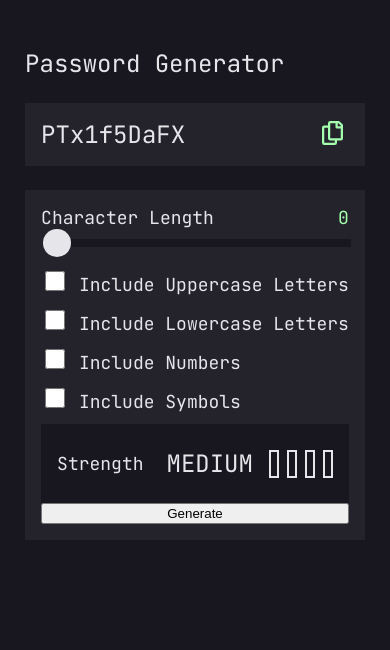
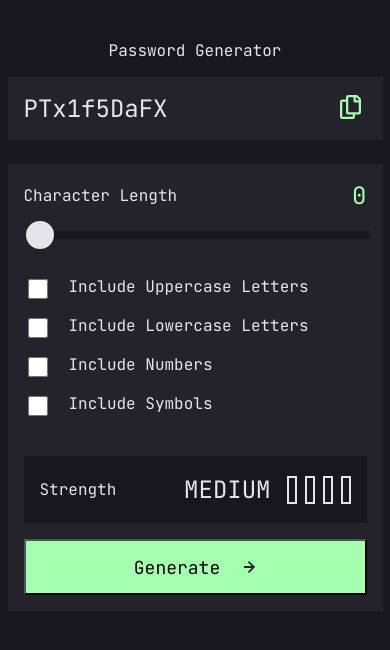
Before and after one commit to Tkharkhelauri/password-generator, a plain HTML site: page index.html in a window 390 px wide. Drawn offline with Linux system fonts and the light colour scheme.

Commit message:
css mobile

```diff
--- a/index.html
+++ b/index.html
@@ -18,7 +18,7 @@
 	<body>
 		<div class="main-container">
 			<!-- heading -->
-			<p class="heading heading-md">Password Generator</p>
+			<p class="heading">Password Generator</p>
 			<!-- little header (narrow container) with a generated password and an option to copy it -->
 
 			<div class="pw-copy flex">
@@ -30,7 +30,9 @@
 			<div class="pw-body flex column">
 				<!-- range slider container - text & slider there -->
 				<div class="sliderContainer">
-					<label class="charLength" for="slider">Character Length <span id="value">0</span></label>
+					<label class="charLength" for="slider"
+						>Character Length <span class="heading-md" id="value">0</span></label
+					>
 					<!-- it's a slider itself -->
 					<input class="slider" id="slider" value="0" type="range" min="0" max="20" />
 					<div id="progressBar"></div>
@@ -65,7 +67,10 @@
 					</div>
 				</div>
 
-				<button class="generate" id="generate">Generate</button>
+				<button class="button flex centered" type="button">
+					<p id="generate">Generate</p>
+					<img src="./assets/icon-arrow-right.svg" />
+				</button>
 			</div>
 		</div>
 		<script src="./main.js"></script>
--- a/styles.css
+++ b/styles.css
@@ -43,18 +43,20 @@ body {
 	background-color: var(--col-black);
 	color: var(--col-white);
 	font-family: var(--ff-primary), var(--ff-fallback);
-	font-size: 1.125rem;
+	font-size: 1rem;
 }
 
 .main-container {
 	padding: 1rem;
 }
 .heading {
+	text-align: center;
 }
 .pw-copy,
 .pw-body {
 	padding: 1rem;
 	background-color: var(--col-dark);
+	width: 375px;
 }
 .pw-copy {
 	margin-bottom: 1.5rem;
@@ -74,11 +76,13 @@ body {
 .sliderContainer {
 	width: 100%;
 	position: relative;
-	margin-bottom: 1rem;
+	margin-bottom: 2rem;
 }
 .charLength {
 	display: flex;
 	justify-content: space-between;
+	align-items: center;
+	margin-bottom: 0.75rem;
 }
 #value {
 	color: var(--col-green);
@@ -126,10 +130,16 @@ body {
 .pw-body {
 }
 .form-control {
+	display: flex;
+	gap: 1.125rem;
+}
+.form-control:nth-of-type(5) {
+	margin-bottom: 1.5rem;
 }
 .strengthBox {
 	background-color: var(--col-black);
 	justify-content: space-between;
+	margin-bottom: 1rem;
 }
 .checkedStrength {
 }
@@ -148,9 +158,10 @@ input[type='checkbox'] {
 }
 #strength {
 	align-self: center;
-	margin-left: 1rem;
+	margin: 0 1rem;
 }
 #pwStrength {
+	margin-block: 1.125rem;
 }
 #tooWeak1 {
 }
@@ -165,5 +176,12 @@ input[type='checkbox'] {
 	height: 28px;
 	border: 2px solid var(--col-white);
 }
-/* .generate {
-} */
+.button {
+	width: 100%;
+	height: 3.5rem;
+	background-color: var(--col-green);
+	font-family: var(--ff-primary);
+	font-size: 1.125rem;
+	justify-content: center;
+	gap: 1.5rem;
+}
```
